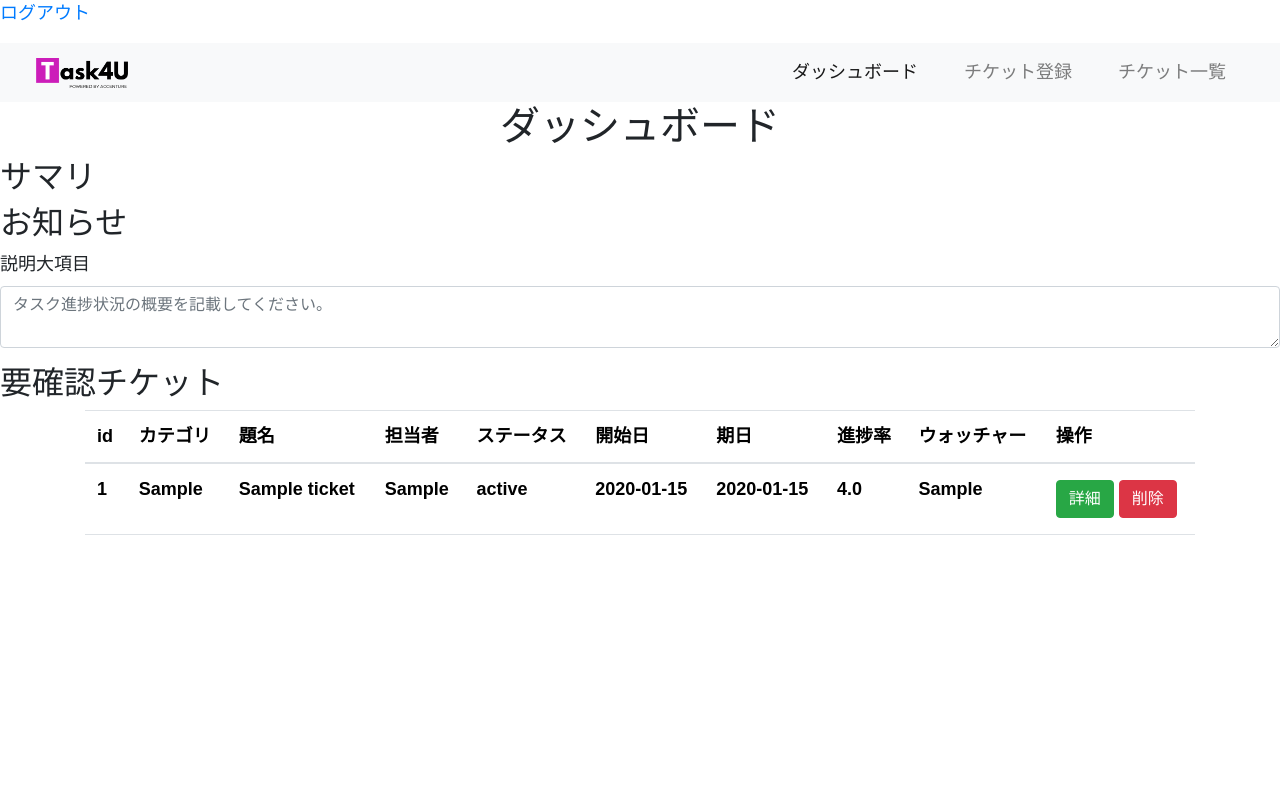
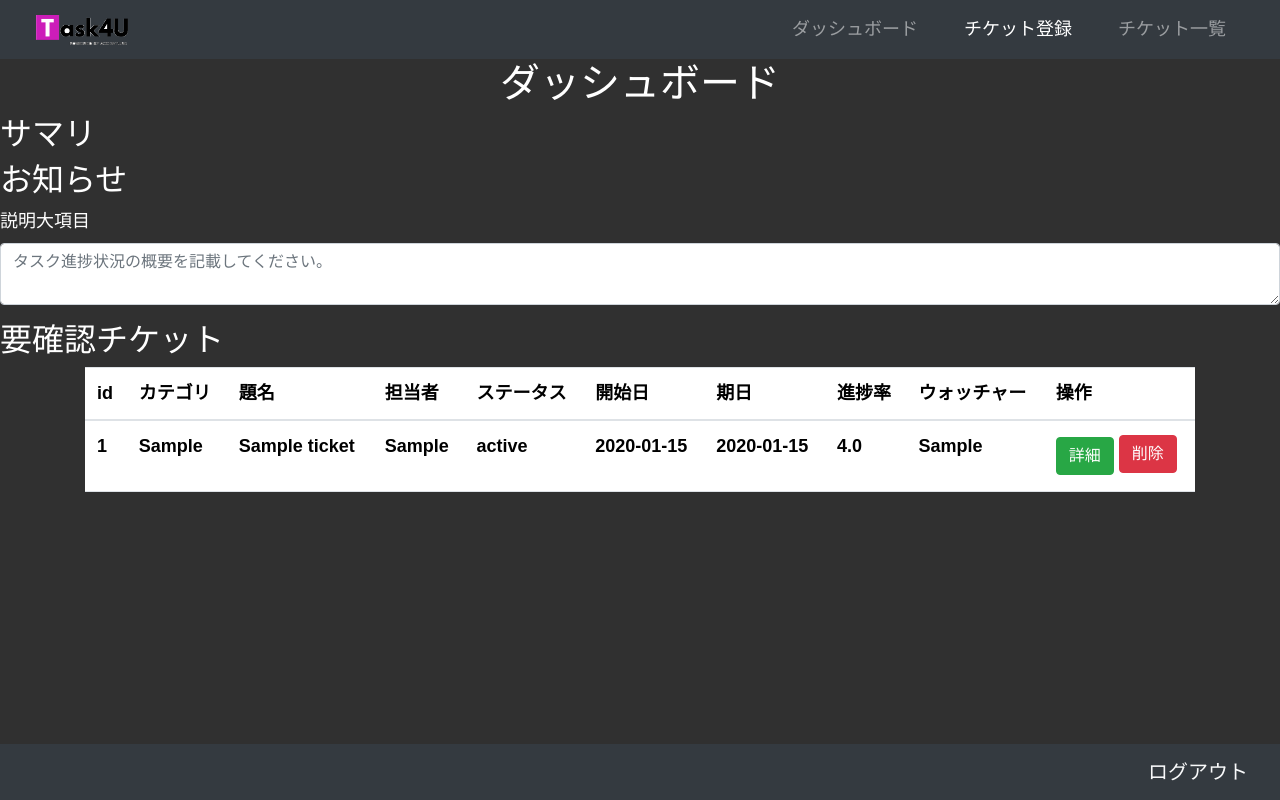
Before and after one commit to fhieji/test_task4U, a Rails app: page / in a window 1280 px wide. Run offline with Rails 7, Linux system fonts and the light colour scheme; a user stored in the database is signed in; tables that the repository leaves empty hold one stand-in row (values such as "Sample post"); lists and menus that the app fills with data are empty; style sheets or scripts are compiled from the project's sources; parts of the project's set-up code (start-up, migrations or seed data) failed here and were passed over; some libraries are stand-ins or nearby versions.

Commit message:
modify front and delete button

```diff
--- /dev/null
+++ b/app/assets/stylesheets/custom.scss
@@ -0,0 +1,17 @@
+@import "bootstrap";
+
+.statusdelay {background-color: salmon;}
+.statuscomp {background-color: gainsboro;}
+.statusdelaycomp {background-color: gainsboro;}
+
+body {
+    color: #ffffff;
+    background-color: #303030;
+}
+
+footer {
+  position: fixed;
+  float: right;
+  bottom: 0;
+  width: 100%;
+}
--- a/app/controllers/tickets_controller.rb
+++ b/app/controllers/tickets_controller.rb
@@ -24,6 +24,12 @@ class TicketsController < ApplicationController
     @ticket = Ticket.find(params[:id])
   end
 
+  def destroy
+    Ticket.find(params[:id]).destroy
+    flash[:success] = "Ticket deleted"
+    redirect_to tickets_path
+  end
+
   private
 
   def tickets_params
--- a/app/views/dashboards/index.html.erb
+++ b/app/views/dashboards/index.html.erb
@@ -1,53 +1,5 @@
-<script
-  src="https://code.jquery.com/jquery-3.4.0.slim.js"
-  integrity="sha256-milezx5lakrZu0OP9b2QWFy1ft/UEUK6NH1Jqz8hUhQ="
-  crossorigin="anonymous"></script>
-<script src="https://cdnjs.cloudflare.com/ajax/libs/popper.js/1.14.7/umd/popper.min.js" integrity="sha384-UO2eT0CpHqdSJQ6hJty5KVphtPhzWj9WO1clHTMGa3JDZwrnQq4sF86dIHNDz0W1" crossorigin="anonymous"></script>
-
-<div<link rel="stylesheet" href="https://stackpath.bootstrapcdn.com/bootstrap/4.3.1/css/bootstrap.min.css" integrity="sha384-ggOyR0iXCbMQv3Xipma34MD+dH/1fQ784/j6cY/iJTQUOhcWr7x9JvoRxT2MZw1T" crossorigin="anonymous">
-<script src="https://stackpath.bootstrapcdn.com/bootstrap/4.3.1/js/bootstrap.min.js" integrity="sha384-JjSmVgyd0p3pXB1rRibZUAYoIIy6OrQ6VrjIEaFf/nJGzIxFDsf4x0xIM+B07jRM" crossorigin="anonymous"></script>
-
-<!doctype html>
-<html lang="jp">
-  <head>
-    <!-- Required meta tags -->
-    <meta charset="utf-8">
-    <meta name="viewport" content="width=device-width, initial-scale=1, shrink-to-fit=no">
-
-    <!-- Bootstrap CSS -->
-    <link rel="stylesheet" href="https://stackpath.bootstrapcdn.com/bootstrap/4.3.1/css/bootstrap.min.css" integrity="sha384-ggOyR0iXCbMQv3Xipma34MD+dH/1fQ784/j6cY/iJTQUOhcWr7x9JvoRxT2MZw1T" crossorigin="anonymous">
-
-<nav class="navbar navbar-expand-lg navbar-light bg-light">
-
-    <a class="navbar-brand" href="/">
-      <%= image_tag 'logo.png', class: "w-25", alt: "" %>
-    </a>
-
-  <button class="navbar-toggler" type="button" data-toggle="collapse" data-target="#navbarNavAltMarkup" aria-controls="navbarNavAltMarkup" aria-expanded="false" aria-label="Toggle navigation">
-
-    <span class="navbar-toggler-icon"></span>
-
-  </button>
-
-  <div class="collapse navbar-collapse" id="navbarNavAltMarkup">
-
-    <div class="navbar-nav ml-auto">
-      <%= link_to 'ダッシュボード', root_path, class: "nav-item mr-auto nav-link active" %><span class="sr-only">(current)</span>
-      <%= link_to 'チケット登録', new_ticket_path, class: "nav-item nav-link" %>
-      &nbsp;&nbsp;&nbsp;&nbsp;&nbsp;&nbsp;
-      <%= link_to 'チケット一覧', tickets_path, class: "nav-item nav-link" %>
-    </div>
-
-  </div>
-
-</nav>
-
-
-    <title>ダッシュボード</title>
-  </head>
-
-
   <body>
+    <%= render 'layouts/header' %>
     <h1 class="text-center">ダッシュボード</h1>
 
       <div　class="text-left">
@@ -62,8 +14,6 @@
     　　  <textarea class="form-control" rows="2"　id="ab-description" placeholder="タスク進捗状況の概要を記載してください。" required></textarea>
           </div>
         </form>
-      </div>
-
       </div>
 
       <div class="text-left">
@@ -97,7 +47,7 @@
           <th>
             <%= link_to '詳細', ticket_path(ticket), class: "btn btn-success my-1 mp-1" %>
             <!-- TODO 削除機能の実装 -->
-            <%= link_to '削除', '', class: "btn btn-danger" %>
+            <%= link_to '削除', ticket_path(ticket), method: :delete, class: "btn btn-danger mb-1" %>
           </th>
         </tr>
       <% end %>
--- a/app/views/layouts/_header.html.erb
+++ b/app/views/layouts/_header.html.erb
@@ -6,7 +6,7 @@
   <!-- Bootstrap CSS -->
   <link rel="stylesheet" href="https://stackpath.bootstrapcdn.com/bootstrap/4.3.1/css/bootstrap.min.css" integrity="sha384-ggOyR0iXCbMQv3Xipma34MD+dH/1fQ784/j6cY/iJTQUOhcWr7x9JvoRxT2MZw1T" crossorigin="anonymous">
 
-<nav class="navbar navbar-expand-lg navbar-light bg-light">
+<nav class="navbar navbar-expand-lg navbar-dark bg-dark">
 
     <a class="navbar-brand" href="/">
     <%= image_tag 'logo.png', class: "w-25", alt: "" %>
@@ -19,7 +19,7 @@
 
   <div class="collapse navbar-collapse" id="navbarNavAltMarkup">
 
-    <div class="navbar-nav ml-auto">
+    <div class="navbar-nav ml-auto navbar-dark bg-dark">
     <%= link_to 'ダッシュボード', root_path, class: "nav-item mr-auto nav-link" %><span class="sr-only">(current)</span>
       <%= link_to 'チケット登録', new_ticket_path, class: "nav-item nav-link active" %>
     &nbsp;&nbsp;&nbsp;&nbsp;&nbsp;&nbsp;
@@ -30,6 +30,14 @@
 
 </nav>
 
+<style>
+
+  body {
+      color: #ffffff;
+      background-color: #303030;
+  }
+
+</style>
 
   <title>チケット作成</title>
 </head>
--- a/app/views/layouts/application.html.erb
+++ b/app/views/layouts/application.html.erb
@@ -6,16 +6,23 @@
     <%= csp_meta_tag %>
 
     <%= stylesheet_link_tag    'application', media: 'all' %>
-    <%= javascript_include_tag 'application' %>
+    <%= javascript_include_tag 'application', 'data-turbolinks-track': 'reload' %>
   </head>
 
   <body>
   <!-- 	<p class="notice"><%= notice %></p>
   	<p class="alert"><%= alert %></p> -->
-  	<% if user_signed_in? %>
-  	<p><%= link_to "ログアウト", destroy_user_session_path, method: :delete %></p>
-  	<% end %>
+
 
     <%= yield %>
   </body>
+  <footer>
+    <nav class="navbar navbar-dark bg-dark justify-content-end">
+    <% if user_signed_in? %>
+    <span class="navbar-brand">
+      <%= link_to "ログアウト", destroy_user_session_path, class: "text-light", method: :delete %>
+    </span>
+    <% end %>
+    </nav>
+  </footer>
 </html>
```
Also changed, not shown: app/views/tickets/index.html.erb (+7 -2 lines), app/assets/stylesheets/application.scss (line endings or trailing spaces).
